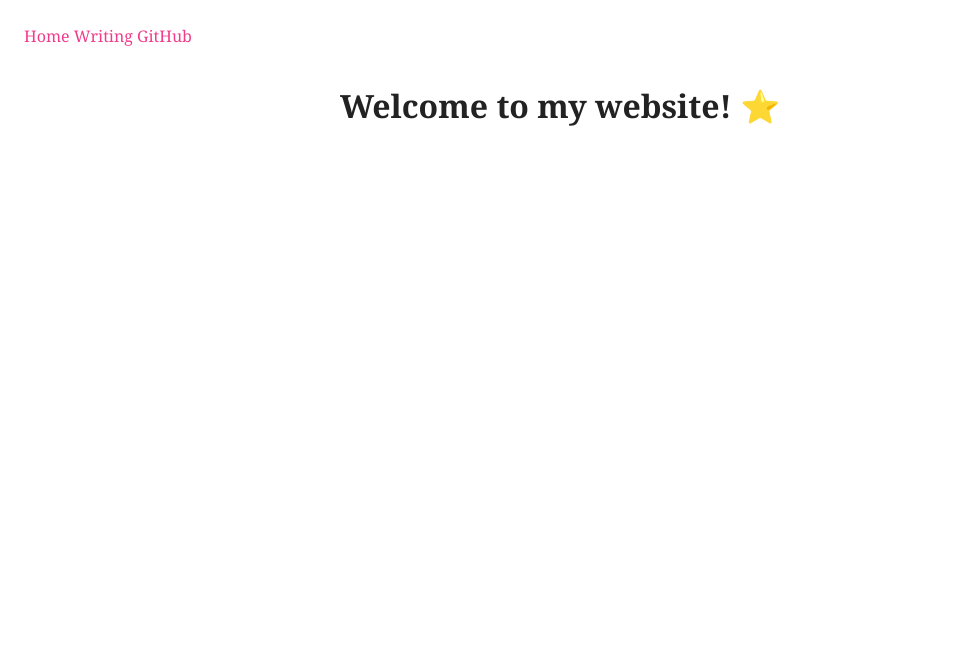
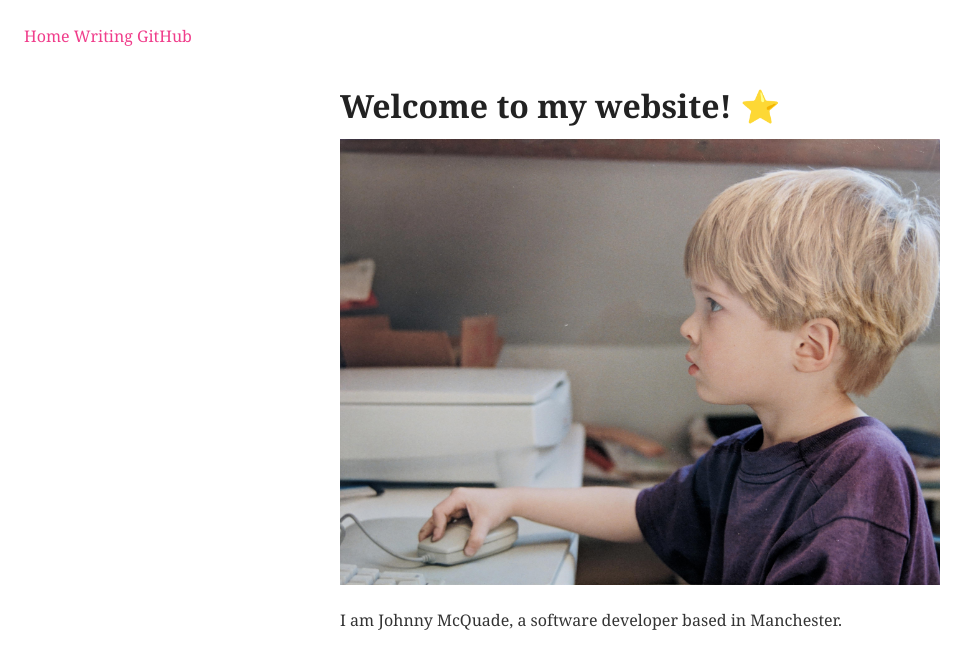
Before and after one commit to jfmcquade/portfolio, a website: page index.html in a window 1280 px wide. Shown: the whole page, without its empty margins (0-979 px from the left). Drawn offline with Linux system fonts and the light colour scheme.

Commit message:
content: update homepage

```diff
--- a/index.html
+++ b/index.html
@@ -17,6 +17,10 @@
 
     <main>
       <h1>Welcome to my website! ⭐️</h1>
+      <img src="/assets/images/johnny-on-computer.jpg" alt="Online since 1993">
+      <p>
+        I am Johnny McQuade, a software developer based in Manchester.
+      </p>
     </main>
     <script src="assets/js/main.js"></script>
   </body>
```
Also changed, not shown: _site/assets/images/johnny-on-computer.jpg (added), _site/index.html, assets/images/johnny-on-computer.jpg (added).
